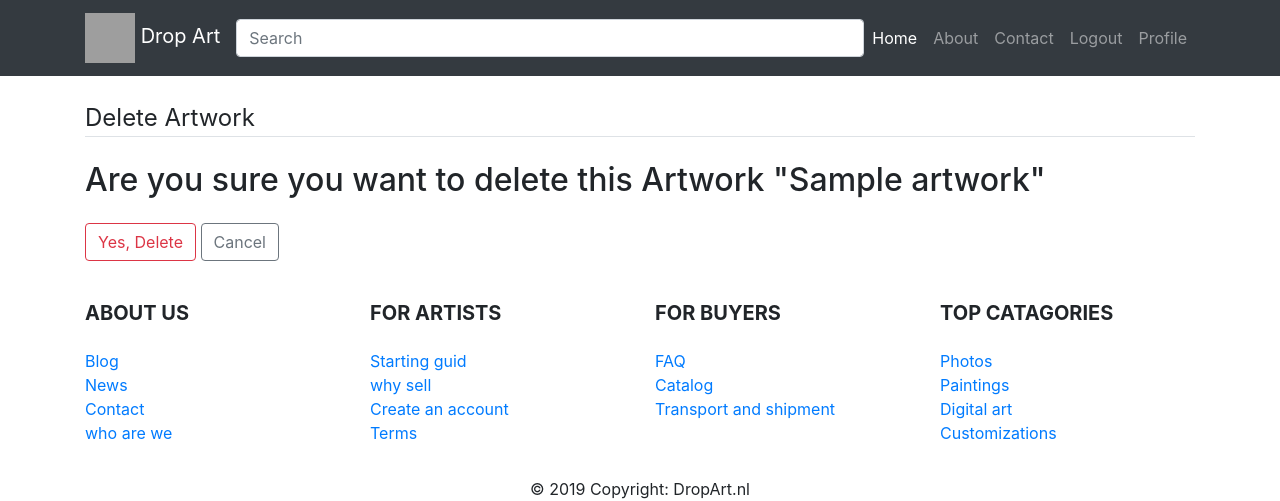
After one commit to Suzan792/Project-C, a Django app: page /art/1/delete in a window 1280 px wide. The commit adds this page. Shown: the top 501 px of the page. Run offline with Django 3.2, Linux system fonts and the light colour scheme; a user stored in the database is signed in; tables that the repository leaves empty hold one stand-in row (values such as "Sample post"); parts of the project's set-up code (start-up, migrations or seed data) failed here and were passed over; some libraries are stand-ins or nearby versions; grey boxes are pictures that could not be loaded.

Commit message:
Delete Artwork

```diff
--- /dev/null
+++ b/Django/website/art/templates/art/artwork_confirm_delete.html
@@ -0,0 +1,17 @@
+{% extends "layout.html" %}
+{% block title %} Delete artwork {% endblock %}
+{% block body %}
+<div class="content-section mt-4 mb-4">
+        <form method="POST">
+            {% csrf_token %}
+            <fieldset class="form-group">
+                <legend class="border-bottom mb-4 mt-4">Delete Artwork</legend>
+                <h2>Are you sure you want to delete this Artwork "{{ object.artwork_name }}"</h2>
+            </fieldset>
+            <div class="form-group">
+                <button class="btn btn-outline-danger" type="submit">Yes, Delete</button>
+                <a class="btn btn-outline-secondary" href="{% url 'artDetail_page' artwork.id %}">Cancel</a>
+            </div>
+        </form>
+    </div>
+{% endblock body %}
--- a/Django/website/art/views.py
+++ b/Django/website/art/views.py
@@ -1,15 +1,16 @@
 from django.contrib import messages
+from django.contrib.auth.mixins import LoginRequiredMixin, UserPassesTestMixin
 from django.shortcuts import get_object_or_404, render, redirect
-from django.core.paginator import Paginator
-from django.views.generic import ListView, DetailView, View
+from django.views.generic import ListView, DetailView, View , DeleteView
 from art.models import Artwork
 from products.models import Product
-from django.utils import timezone
-import json
 from django.http import JsonResponse
 from django.contrib.auth.decorators import login_required
 from django.shortcuts import render
 from . import forms
+from users.models import User,UserProfile
+from django.contrib.auth.models import User
+
 # Create your views here.
 
 class artistworkListView(ListView):
@@ -31,6 +32,19 @@ def upload_art(request):
     else:
         form = forms.uploadArt()
     return render(request,'uploadArt.html',{'form':form})
+
+class deleteArtView(LoginRequiredMixin, UserPassesTestMixin,DeleteView):
+    model = Artwork
+    success_url = '/'
+
+    def test_func(self):
+        Artwork = self.get_object()
+        print(self.request.user)
+        print(Artwork.artist)
+        if self.request.user == Artwork.artist.user:
+            print(self.request.user)
+            return True
+        return False
 
 class ArtDetailView(View):
     def get(self, request, *args, **kwargs):
--- a/Django/website/website/urls.py
+++ b/Django/website/website/urls.py
@@ -21,7 +21,7 @@ from website import settings
 from django.conf.urls.static import static
 from django.contrib.auth import views as auth_views
 from . import views
-from art.views import  ArtDetailView
+from art.views import  ArtDetailView , deleteArtView
 from products.views import ProductDetailView
 from .views import ArtListView
 from django.contrib.staticfiles.urls import staticfiles_urlpatterns
@@ -38,7 +38,8 @@ urlpatterns = [
     path('product/<int:product_pk>/<int:art_pk>/', ProductDetailView.as_view(), name='productDetail_page'),
     path('contact', views.contact_page, name='contact_page'),
     path('upload', upload_art, name='upload_art'),
-    path('artistwork/',artistworkListView.as_view(),name = 'artistwork')
+    path('artistwork/',artistworkListView.as_view(),name = 'artistwork'),
+    path('art/<int:pk>/delete', deleteArtView.as_view(), name='artDelete_view'),
 
     # path('art/', art_views, name='art'),
 ]
```
Also changed, not shown: Django/website/art/templates/artistwork.html (+3 -4 lines), Django/website/media/art_pics/87738_1521839994.jpg (added), Django/website/media/art_pics/blue-einstein-dan-groover.jpg (added).
